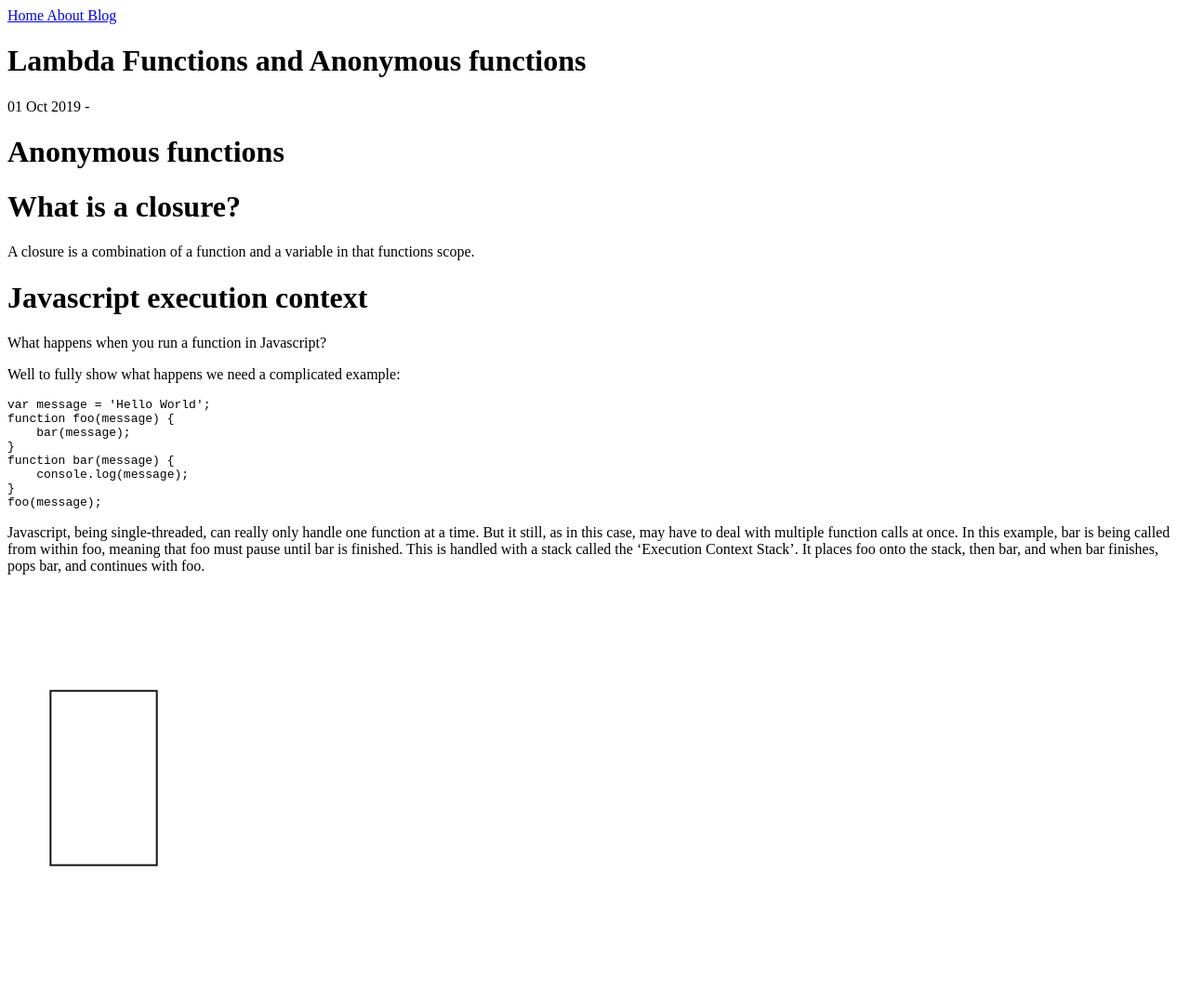
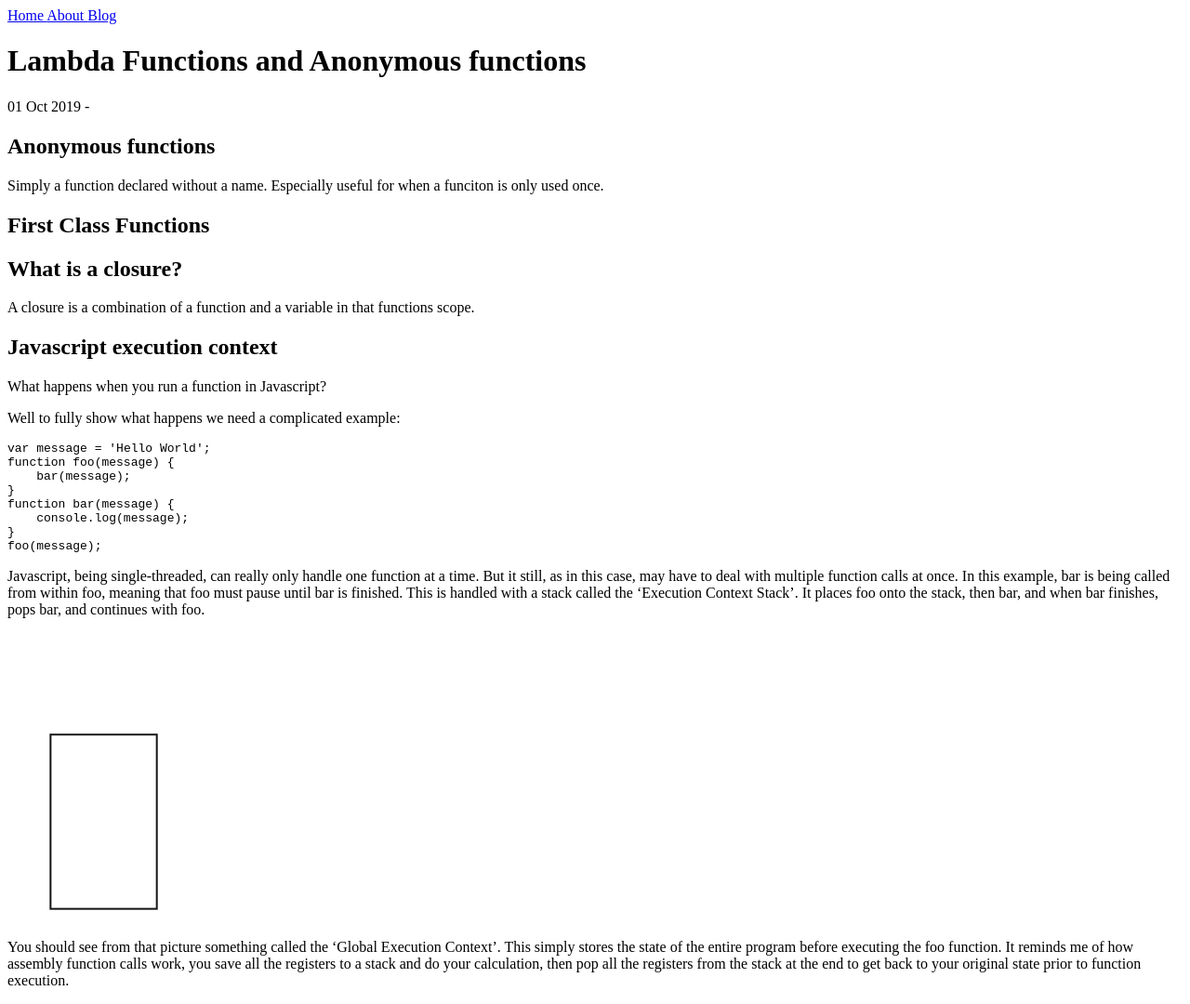
Before and after one commit to mldelaney94/mldelaney94.github.io, a Jekyll site: the page built from _posts/2019-10-1-lambda-functions-anonymous-functions.markdown, in a window 1280 px wide. Shown: the whole page at 93% size. Built offline with Jekyll 4.4.1, drawn with Linux system fonts in a browser that asks for light colours; before the commit the page ends 963 px from its top, so only the background shows below that.

Commit message:
Added some text explaining anonymous functions

```diff
--- a/_posts/2019-10-1-lambda-functions-anonymous-functions.markdown
+++ b/_posts/2019-10-1-lambda-functions-anonymous-functions.markdown
@@ -4,15 +4,17 @@ title: "Lambda Functions and Anonymous functions"
 date: 2019-10-1
 ---
 
-# Anonymous functions
+## Anonymous functions
 
+Simply a function declared without a name. Especially useful for when a funciton is only used once.
 
+## First Class Functions
 
-# What is a closure?
+## What is a closure?
 
 A closure is a combination of a function and a variable in that functions scope.
 
-# Javascript execution context
+## Javascript execution context
 
 What happens when you run a function in Javascript?
 
@@ -32,3 +34,5 @@ foo(message);
 Javascript, being single-threaded, can really only handle one function at a time. But it still, as in this case, may have to deal with multiple function calls at once. In this example, bar is being called from within foo, meaning that foo must pause until bar is finished. This is handled with a stack called the 'Execution Context Stack'. It places foo onto the stack, then bar, and when bar finishes, pops bar, and continues with foo.
 
 ![Gif demonstrating Context Execution Stack](/assets/2019-10-1-lambda-functions-anonymous-functions/js_execution_stack_graphic.gif)
+
+You should see from that picture something called the 'Global Execution Context'. This simply stores the state of the entire program before executing the foo function. It reminds me of how assembly function calls work, you save all the registers to a stack and do your calculation, then pop all the registers from the stack at the end to get back to your original state prior to function execution.
```
Also changed, not shown: 2 other files.
